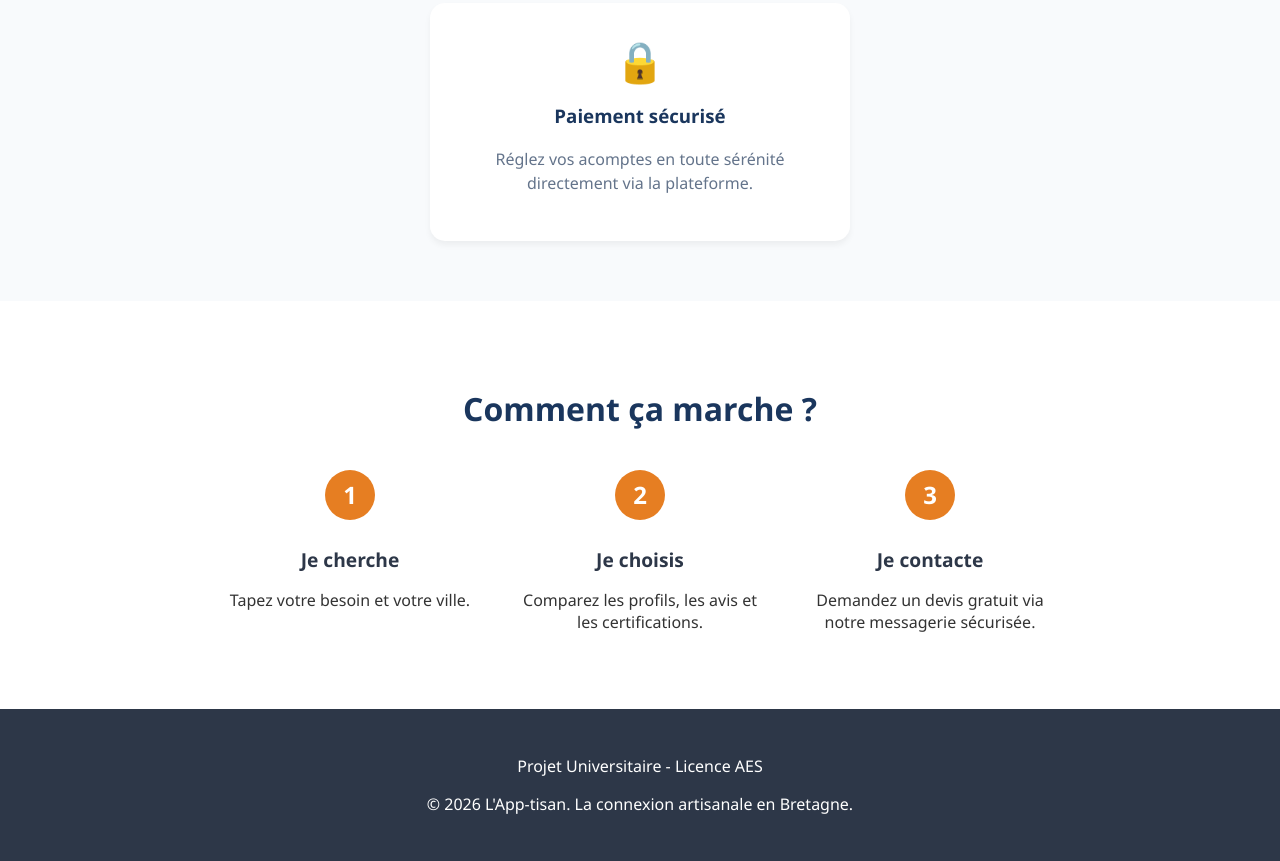
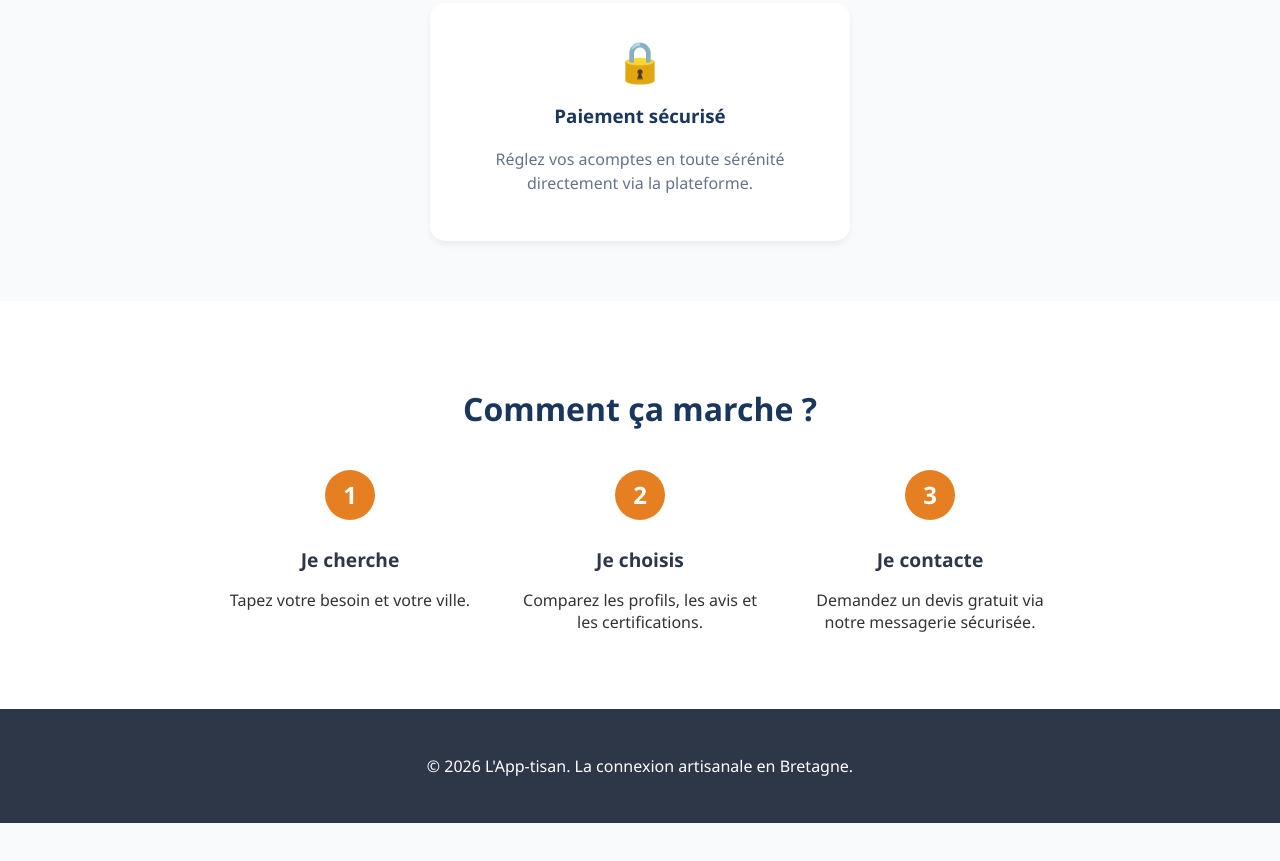
Before and after one commit to pierreledelliou/L-app-tisan, a plain HTML site: page index.html in a window 1280 px wide. Shown: the part 787-1648 px from the top of the page. After the commit the page ends 1610 px from the top, so only its background shows below. Drawn offline with Linux system fonts and the light colour scheme.

Commit message:
Update index.html

```diff
--- a/index.html
+++ b/index.html
@@ -116,7 +116,6 @@
     </section>
 
     <footer>
-        <p>Projet Universitaire - Licence AES</p>
         <p>© 2026 L'App-tisan. La connexion artisanale en Bretagne.</p>
     </footer>
 
```
